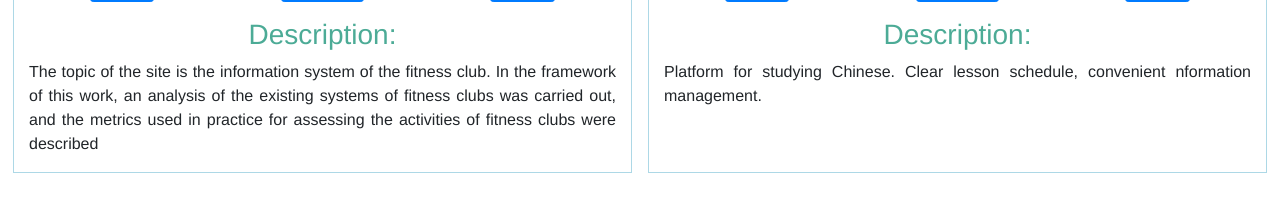
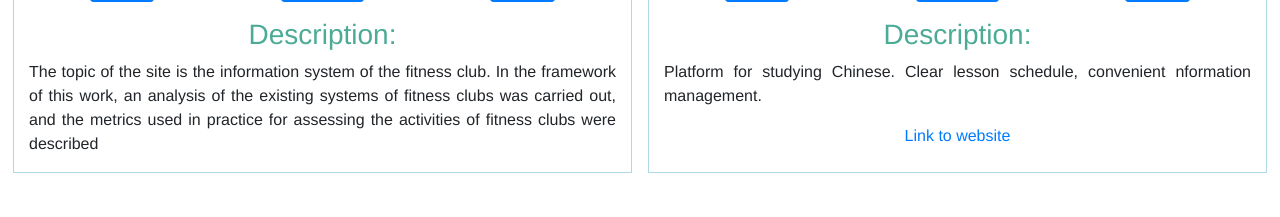
Before and after one commit to BVAk/Portfolio, a Vue app: page / in a window 1280 px wide. Shown: the part 860-1077 px from the top of the page. Built offline with nearby package versions, Linux system fonts and the light colour scheme.

Commit message:
add href to site

```diff
--- a/src/components/Projects.vue
+++ b/src/components/Projects.vue
@@ -79,6 +79,7 @@
             </div>
     <h3>Description:</h3>
         <p class="text-justify">Platform for studying Chinese. Clear lesson schedule, convenient nformation management. </p>
+        <a href="http:\\chineselogic.com.ua">Link to website</a>
     </div>
 
     </div>
```
